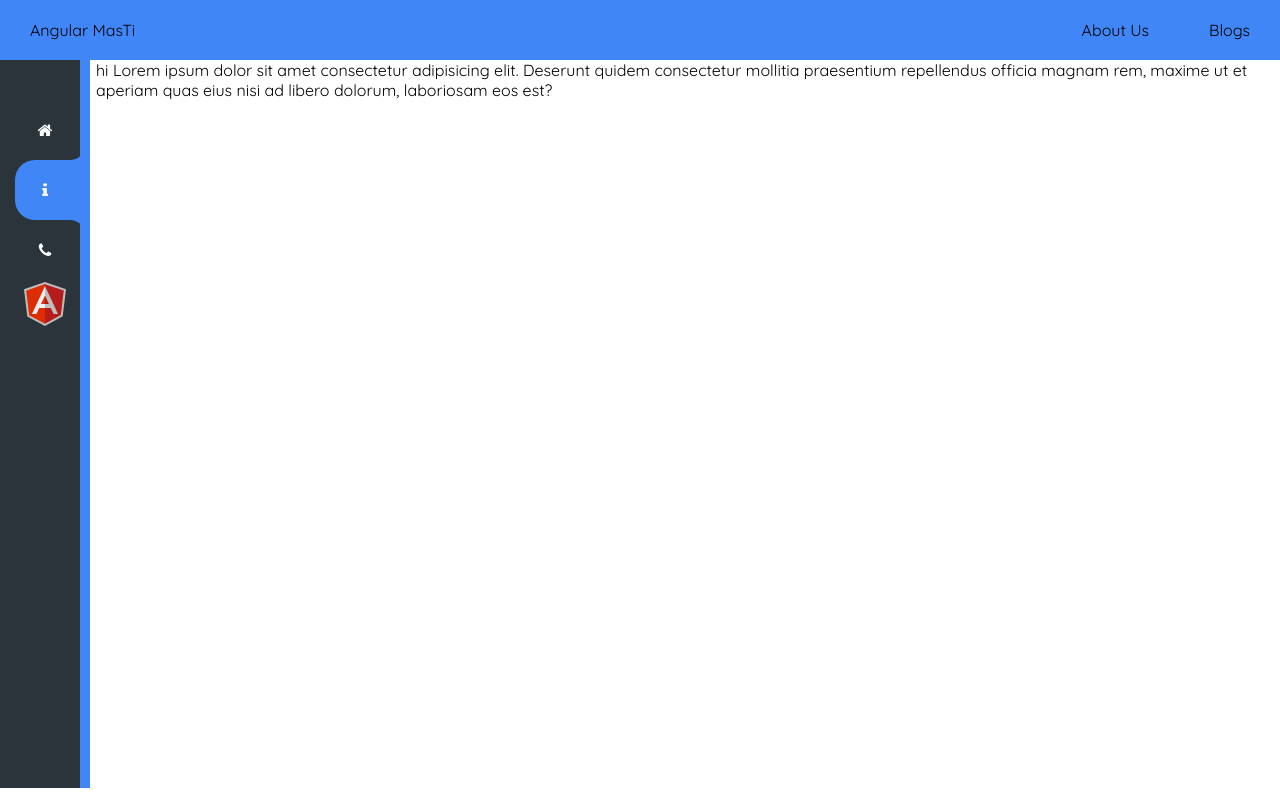
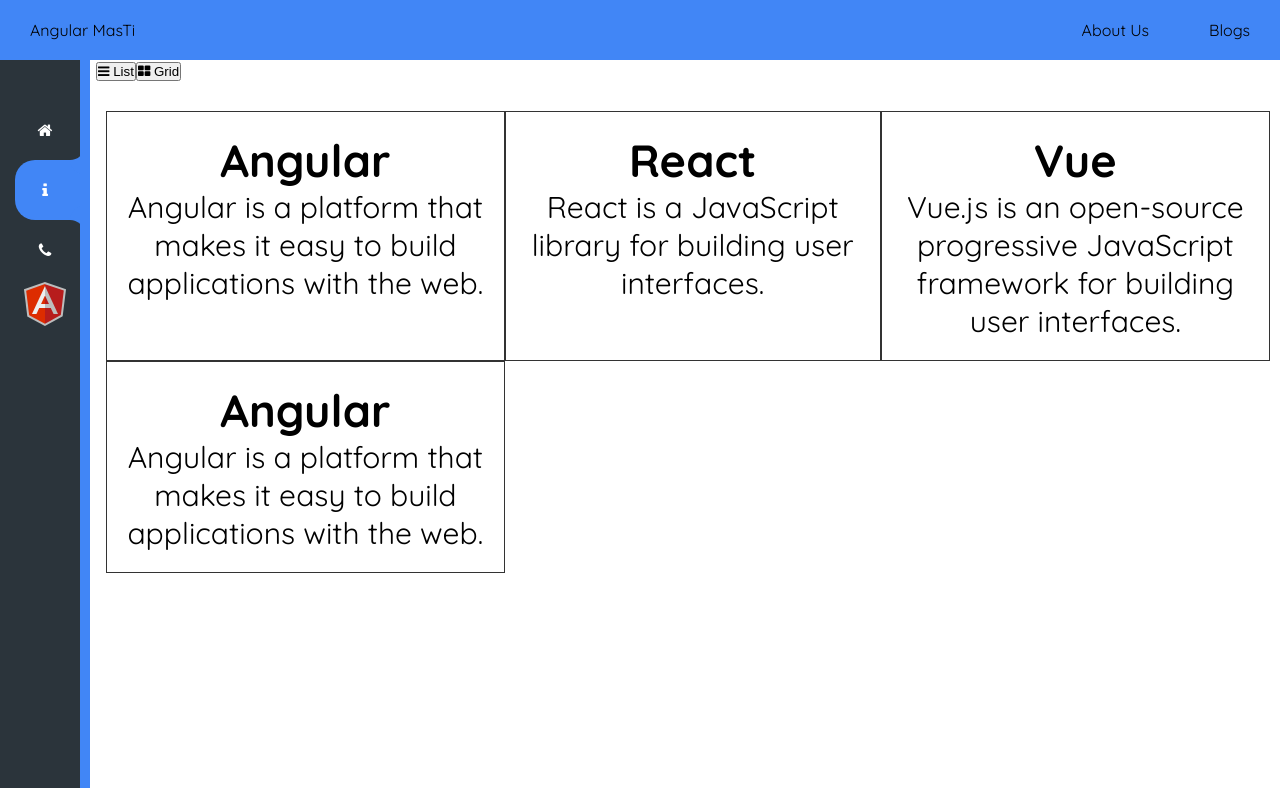
Before and after one commit to Akhlaquea01/Angular_Tutorial, an Angular app: page /Link1 in a window 1280 px wide. Built offline with nearby package versions, Linux system fonts and the light colour scheme.

Commit message:
Added List and Grid View

```diff
--- a/src/app/app.component.html
+++ b/src/app/app.component.html
@@ -9,5 +9,7 @@
 	</nav>
 <div style="display: flex;">
   <app-side-bar></app-side-bar>
-  <router-outlet></router-outlet>
+	<div style="width: 100%;">
+		<router-outlet></router-outlet>
+	</div>
 </div>
--- a/src/app/home/home.component.html
+++ b/src/app/home/home.component.html
@@ -1,5 +1,18 @@
-<section style="margin-left: 1rem;">
-   hi
+<section style="margin-left: 1rem">
+  <div id="btnContainer">
+    <button class="btn" (click)="listView()">
+      <i class="fa fa-bars"></i> List
+    </button>
+    <button class="btn active" (click)="gridView()">
+      <i class="fa fa-th-large"></i> Grid
+    </button>
+  </div>
+  <br />
 
-Lorem ipsum dolor sit amet consectetur adipisicing elit. Deserunt quidem consectetur mollitia praesentium repellendus officia magnam rem, maxime ut et aperiam quas eius nisi ad libero dolorum, laboriosam eos est?
+  <div [ngClass]="{'rowList': isListView,'rowGrid': !isListView}">
+    <div #grid class="column" *ngFor="let data of topicDetails">
+      <h2>{{data.title}}</h2>
+      <p>{{data.description}}</p>
+    </div>
+  </div>
 </section>
--- a/src/app/home/home.component.scss
+++ b/src/app/home/home.component.scss
@@ -0,0 +1,16 @@
+.rowGrid{
+  display: grid;
+  grid-template-columns: auto auto auto;
+  padding: 10px;
+}
+.rowList{
+  display: grid;
+  padding: 10px;
+}
+.column{
+  background-color: rgba(255, 255, 255, 0.8);
+  border: 1px solid rgba(0, 0, 0, 0.8);
+  padding: 20px;
+  font-size: 30px;
+  text-align: center;
+}
--- a/src/app/home/home.component.ts
+++ b/src/app/home/home.component.ts
@@ -6,10 +6,33 @@
   styleUrls: ['./home.component.scss']
 })
 export class HomeComponent implements OnInit {
-
+  isListView!: boolean;;
+  topicDetails: Array<any> = [
+    {
+      title: 'Angular',
+      description: 'Angular is a platform that makes it easy to build applications with the web.',
+    },
+    {
+      title: 'React',
+      description: 'React is a JavaScript library for building user interfaces.',
+    },
+    {
+      title: 'Vue',
+      description: 'Vue.js is an open-source progressive JavaScript framework for building user interfaces.',
+    },
+    {
+      title: 'Angular',
+      description: 'Angular is a platform that makes it easy to build applications with the web.',
+    }
+  ];
   constructor() { }
 
   ngOnInit(): void {
   }
-
+  listView() {
+    this.isListView = true;
+  }
+  gridView() {
+    this.isListView = false;
+  }
 }
```
Also changed, not shown: 1 other file (tests, documents, lock files or other folders).
